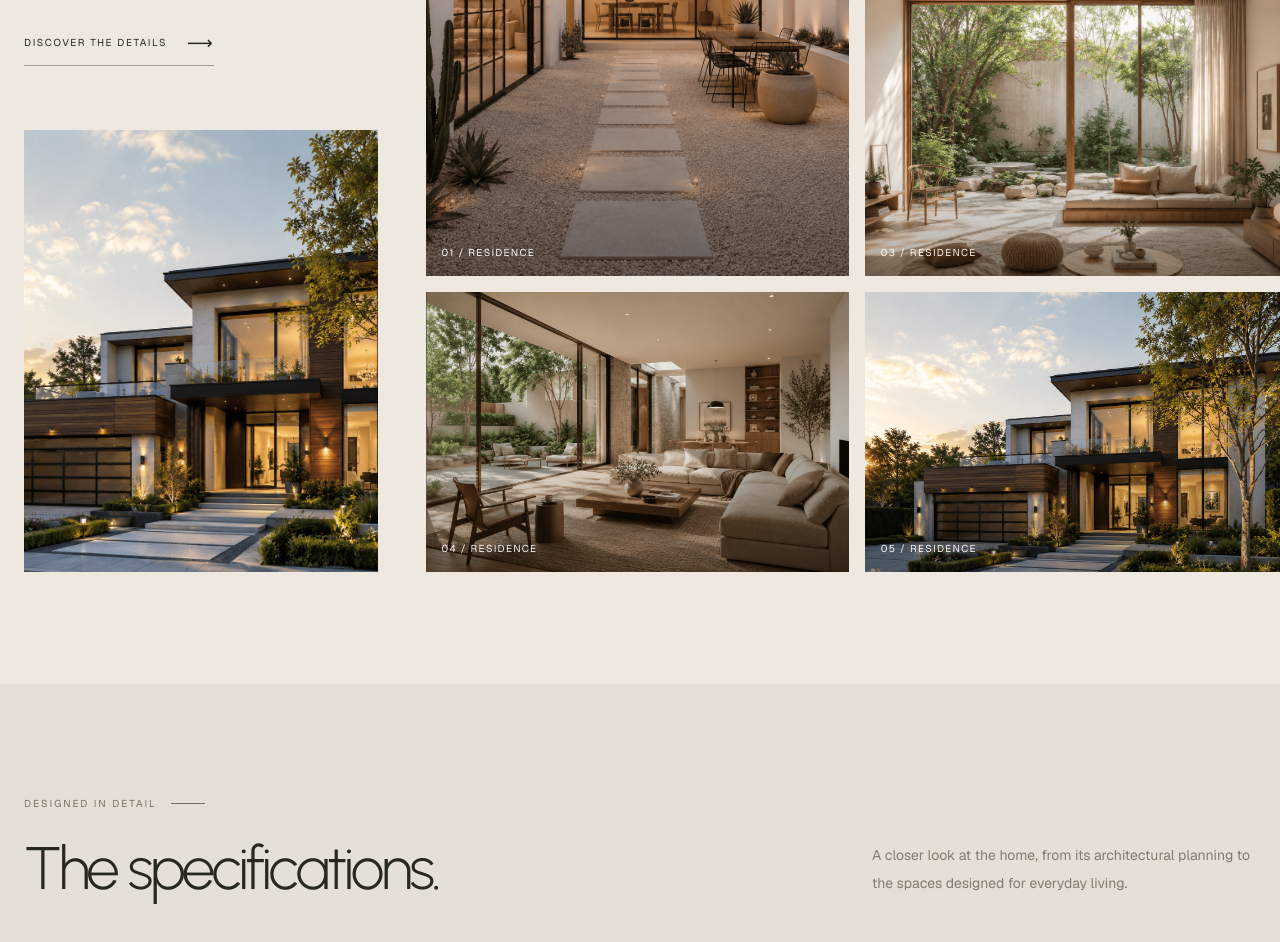
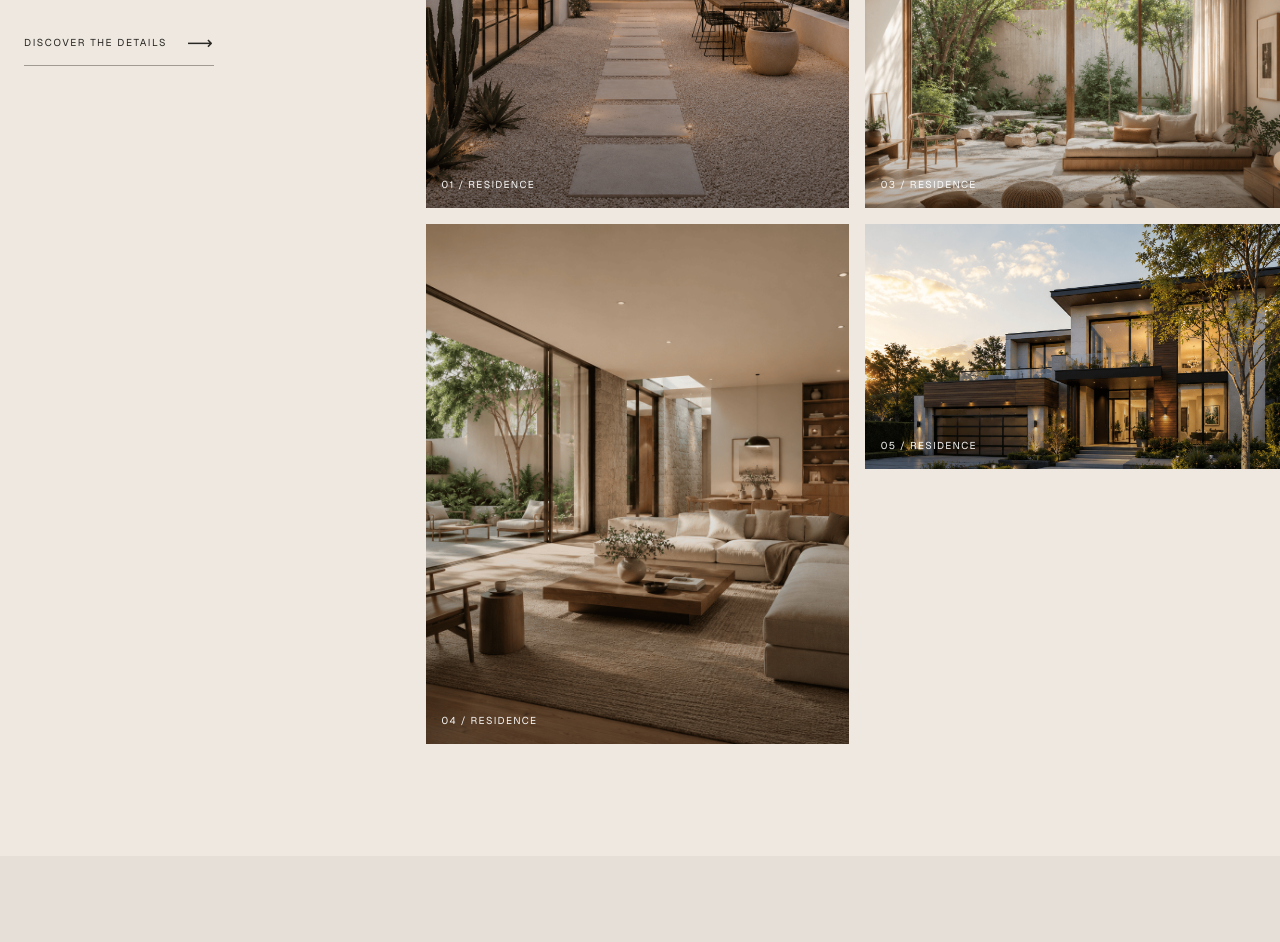
Before and after one commit to csoegi/estate-nextjs, a Next.js app: page / in a window 1280 px wide. Shown: the part 1160-2102 px from the top of the page. Built offline with nearby package versions, Linux system fonts and the light colour scheme.

Commit message:
Align gallery to five-image asymmetric brochure grid

```diff
--- a/sections/gallery.tsx
+++ b/sections/gallery.tsx
@@ -1,11 +1,11 @@
 import Image from "next/image";
 
 const images = [
-  { src: "/assets/galleryImage1.png", alt: "Residence exterior and landscape", className: "row-span-2 min-h-[520px]" },
-  { src: "/assets/galleryImage2.png", alt: "Contemporary living space", className: "min-h-[245px]" },
-  { src: "/assets/galleryImage3.png", alt: "Architectural details", className: "min-h-[245px]" },
-  { src: "/assets/galleryImage4.png", alt: "Residential architecture", className: "min-h-[245px]" },
-  { src: "/assets/house.png", alt: "The residence", className: "min-h-[245px]" },
+  { src: "/assets/galleryImage1.png", alt: "Residence exterior and landscape" },
+  { src: "/assets/galleryImage2.png", alt: "Contemporary living space" },
+  { src: "/assets/galleryImage3.png", alt: "Architectural details" },
+  { src: "/assets/galleryImage4.png", alt: "Residential architecture" },
+  { src: "/assets/house.png", alt: "The residence" },
 ];
 
 export function Gallery() {
@@ -18,13 +18,10 @@ export function Gallery() {
             <h2 className="editorial-title mt-8 max-w-sm text-5xl md:text-6xl">Spaces with purpose.</h2>
             <p className="mt-7 max-w-[310px] text-sm leading-7 text-[#827b72]">A considered home shaped around the way you live. Explore the architecture, interiors, and details that make every space feel distinctly yours.</p>
             <a href="#specifications" className="mt-9 inline-flex items-center gap-5 border-b border-[#292722]/40 pb-2 text-[10px] uppercase tracking-[.16em]">Discover the details <span className="text-lg">⟶</span></a>
-            <div className="image-card mt-16 hidden aspect-[4/5] w-full lg:block">
-              <Image src="/assets/house.png" alt="Residential design detail" fill sizes="(min-width: 1024px) 25vw, 100vw" className="object-cover" />
-            </div>
           </div>
           <div className="grid grid-cols-2 gap-3 md:gap-4">
             {images.map((item, index) => (
-              <div key={item.src} className={`image-card ${index === 0 ? "row-span-2" : ""} ${item.className} ${index === 4 ? "col-span-2 md:col-span-1" : ""}`}>
+              <div key={item.src} className={`image-card ${index === 0 || index === 3 ? "row-span-2 min-h-[420px] md:min-h-[520px]" : "min-h-[200px] md:min-h-[245px]"}`}>
                 <Image src={item.src} alt={item.alt} fill sizes="(min-width: 1024px) 30vw, 50vw" className="object-cover" />
                 <div className="absolute inset-0 bg-gradient-to-t from-black/30 via-transparent to-transparent" />
                 <span className="absolute bottom-4 left-4 text-[10px] uppercase tracking-[.13em] text-white/95">0{index + 1} / Residence</span>
```
